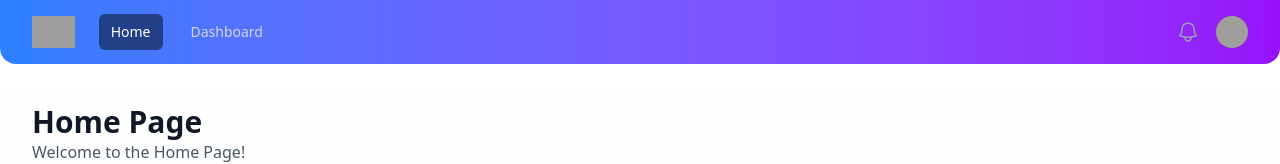
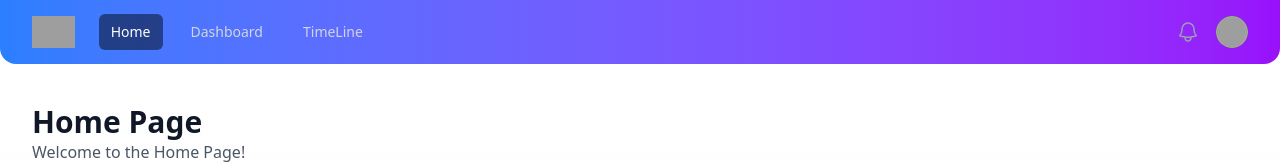
Before and after one commit to Kilian-I/McDoCalendar, a React (Vite) app: page /home in a window 1280 px wide. Shown: the top 164 px of the page. Built offline with nearby package versions, Linux system fonts and the light colour scheme; grey boxes are pictures that could not be loaded.

Commit message:
timeline nav

```diff
--- a/src/components/Navbar.component.tsx
+++ b/src/components/Navbar.component.tsx
@@ -6,6 +6,7 @@ import { BellIcon, Bars3Icon, XMarkIcon} from '@heroicons/react/24/outline'
 const navigation = [
   { name: 'Home', href: '/home', current: true },
   { name: 'Dashboard', href: '/dashboard', current: false },
+  { name: 'TimeLine', href: '/timeline', current: false },
 ]
 
 function classNames(...classes: string[]) {
```
